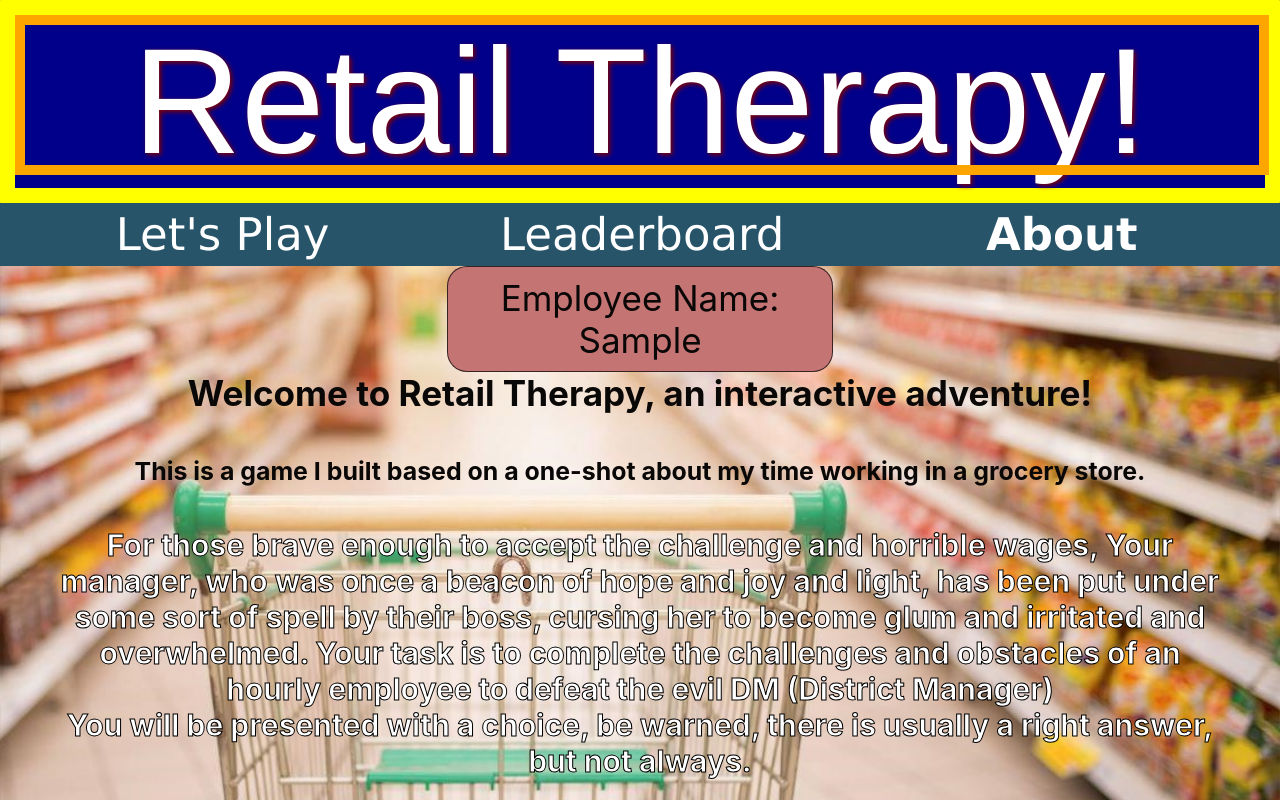
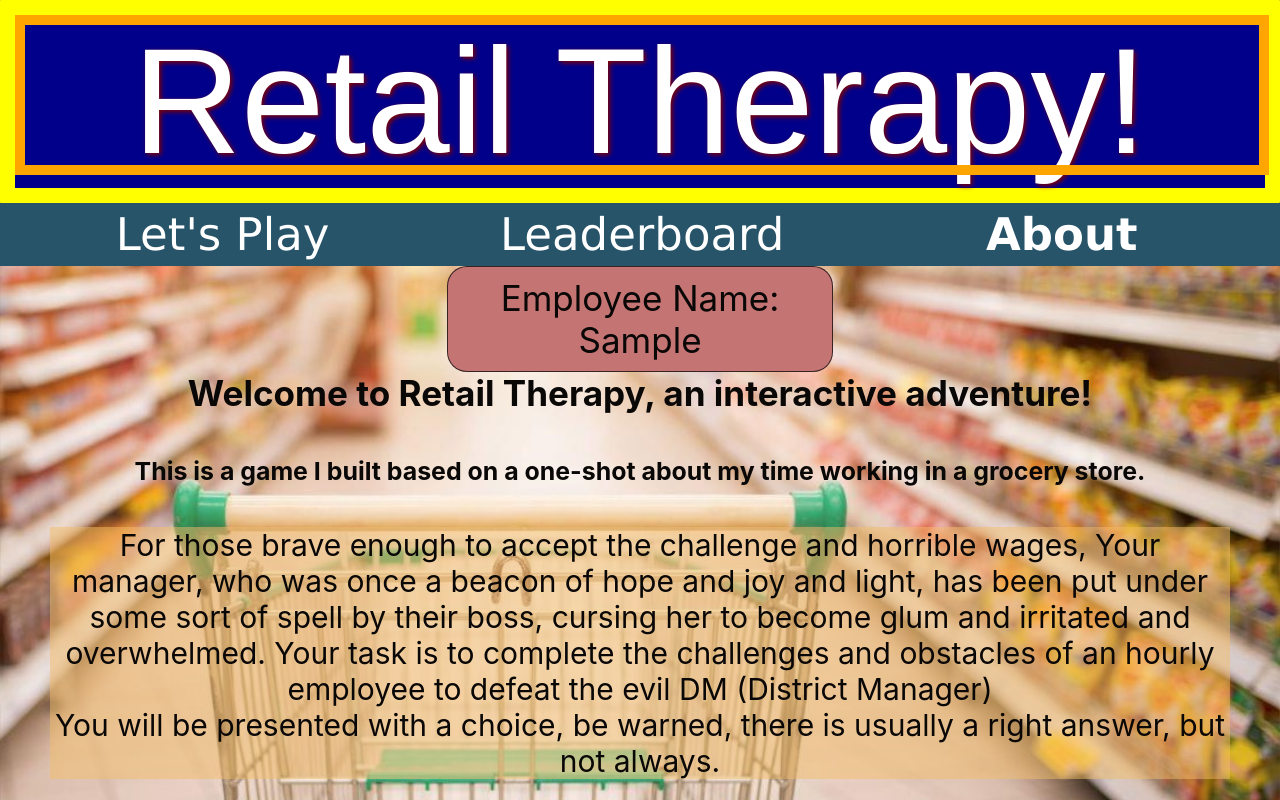
Before and after one commit to JillKlatt/retail-therapy, a React (Create React App) app: page / in a window 1280 px wide. Both pictures are taken after typing "Sample" into the empty fields and a click on the input "Send to HR". Shown: the top 800 px of the page. Built offline with nearby package versions, Linux system fonts and the light colour scheme; no server answers.

Commit message:
Change icon

```diff
--- a/src/components/Pages/Page.css
+++ b/src/components/Pages/Page.css
@@ -43,9 +43,7 @@
     margin-right: 50px;
     align-items: center;
    justify-content: center;
-   -webkit-text-stroke: 1px black;
-   -webkit-text-fill-color: white;
-   font-weight: bold;
+   background: rgba(243, 189, 107, 0.5);
   }
 
   .top-header{
```
Also changed, not shown: src/logo.svg (deleted), 1 other file (tests, documents, lock files or other folders).
